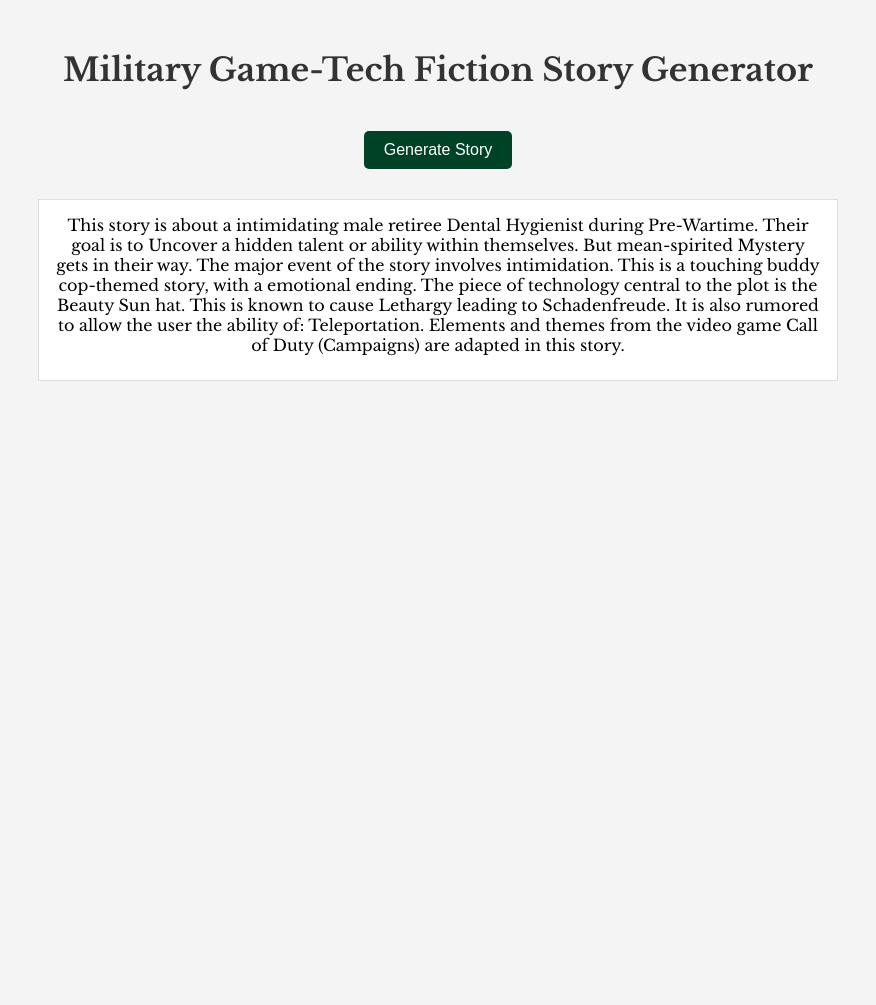
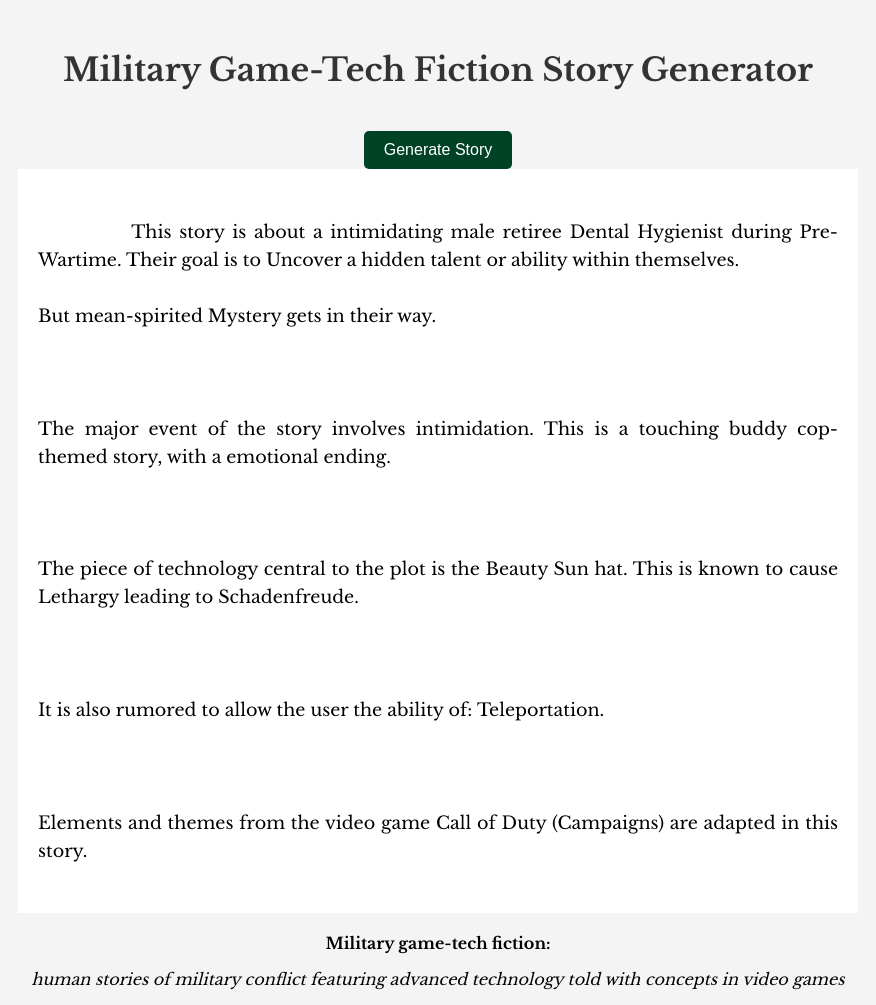
Before and after one commit to KgitWH21/milgame-techficionstorygen, a Flask app: page /generate in a window 1280 px wide. Shown: the whole page, without its empty margins (202-1078 px from the left). Before the commit the page ends 381 px from the top, so only its background shows below. Run offline with Flask 3, Linux system fonts and the light colour scheme.

Commit message:
Make box larger, spreadout story

```diff
--- a/static/style.css
+++ b/static/style.css
@@ -30,12 +30,13 @@ button:hover {
 }
 
 #storyBox {
-    margin-top: 30px;
-    border: 1px solid #ddd;
-    padding: 15px;
     background-color: #fff;
-    min-height: 150px;
-    width: 60%;
-    margin-left: auto;
-    margin-right: auto;
+    line-height: 1.6; /* Adjust line height for better readability */
+    padding: 20px; /* Add padding inside the box */
+    font-size: 1.1em; /* Slightly larger font size, adjust as needed */
+    white-space: pre-wrap; /* If you have line breaks (\n) in your text, this will render them */
+    word-wrap: break-word; /* Ensure long words do not overflow */
+    text-align: justify; /* Optional: to justify the text within the box */
+    max-width: 800px; /* Optional: set a maximum width for the box */
+    margin: auto; /* Center the box if a max-width is set */
 }
--- a/templates/story.html
+++ b/templates/story.html
@@ -12,8 +12,12 @@
             <button type="submit">Generate Story</button>
         </form>
         <div id="storyBox">
-            {{ story|safe }}
+            {{ story.replace('\n', '<br><br>')|safe }}
         </div>
+    </div>
+    <br>
+    <div class="container2">
+        <strong>Military game-tech fiction:</strong><p><i>human stories of military conflict featuring advanced technology told with concepts in video games</i></p>
     </div>
 </body>
 </html>
```
